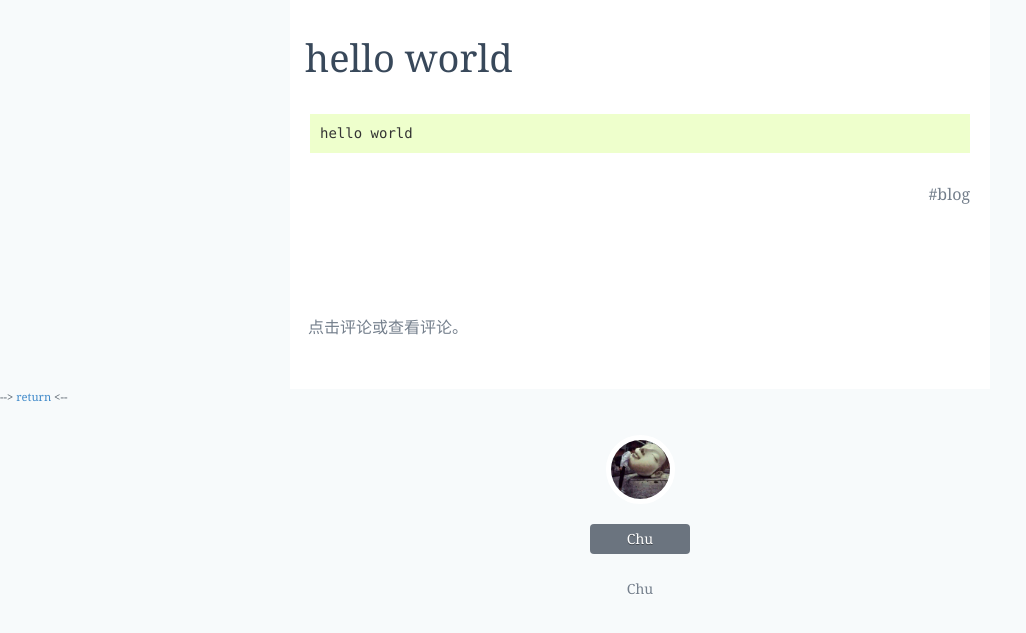
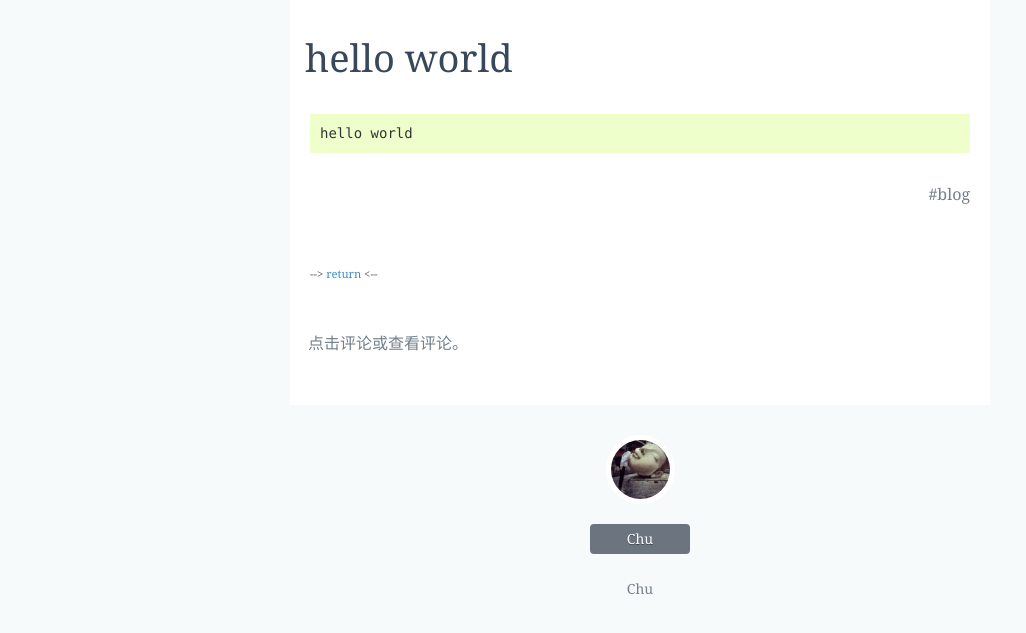
Before and after one commit to bqkc/bqkc.github.io, a Jekyll site: the page built from _posts/blog/2016/2016-09-19-hello-world.md, in a window 1280 px wide. Shown: the top 633 px of the page, without its empty margins (0-1026 px from the left). Built offline with Jekyll 4.4.1, drawn with Linux system fonts in a browser that asks for light colours.

Commit message:
Update post.html

```diff
--- a/_layouts/post.html
+++ b/_layouts/post.html
@@ -71,6 +71,11 @@
     </div>
 </div>
 
+<div>
+  --&gt; <a href="/archive">return</a> &lt;--
+</div>
+
+
 <div class="comments {{ page.categories }}_comments_css">
 <div id="disqus_container">
     {% if page.not_comment %}
@@ -95,9 +100,6 @@
 
 </div>
 
-<div>
-  --&gt; <a href="/archive">return</a> &lt;--
-</div>
 
 {% include footer.html %}
 
```
